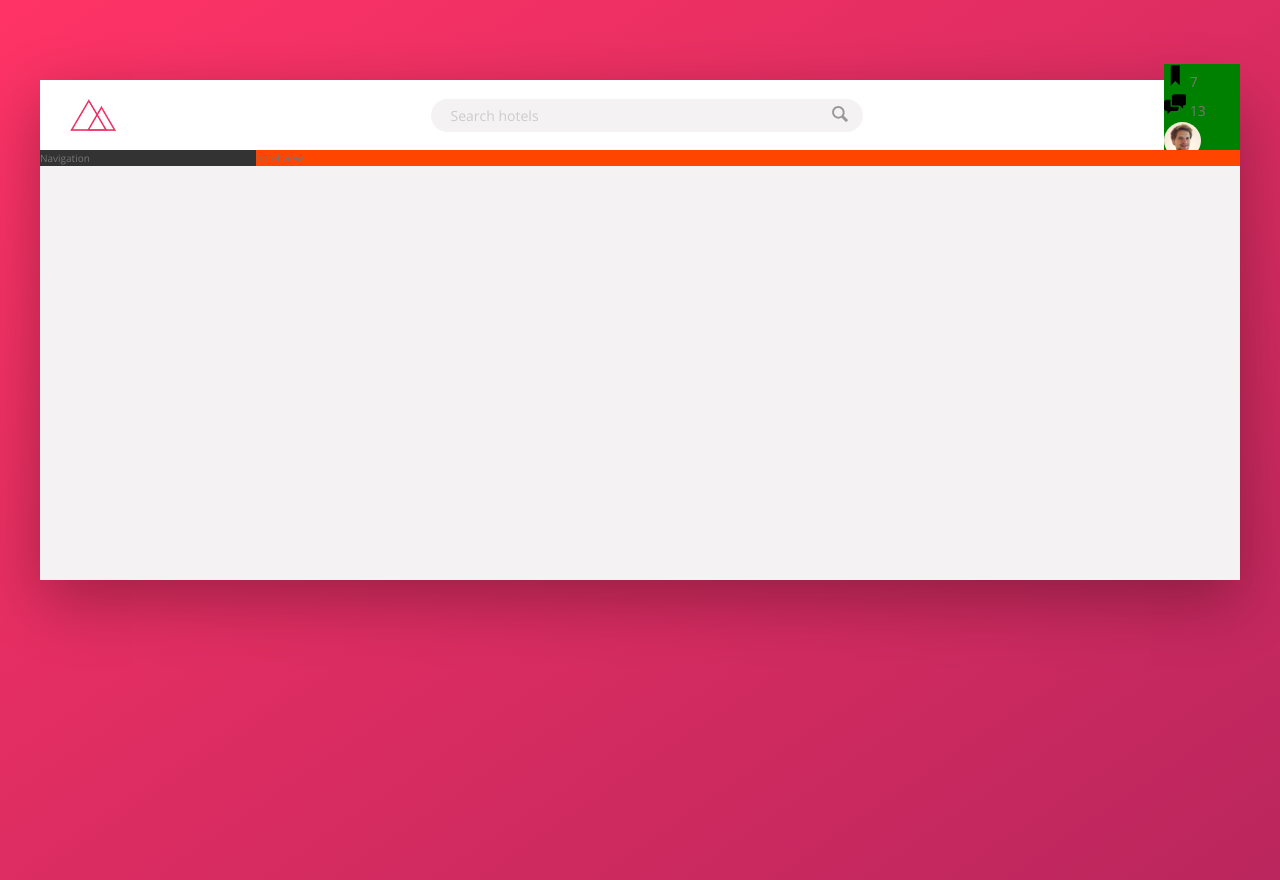
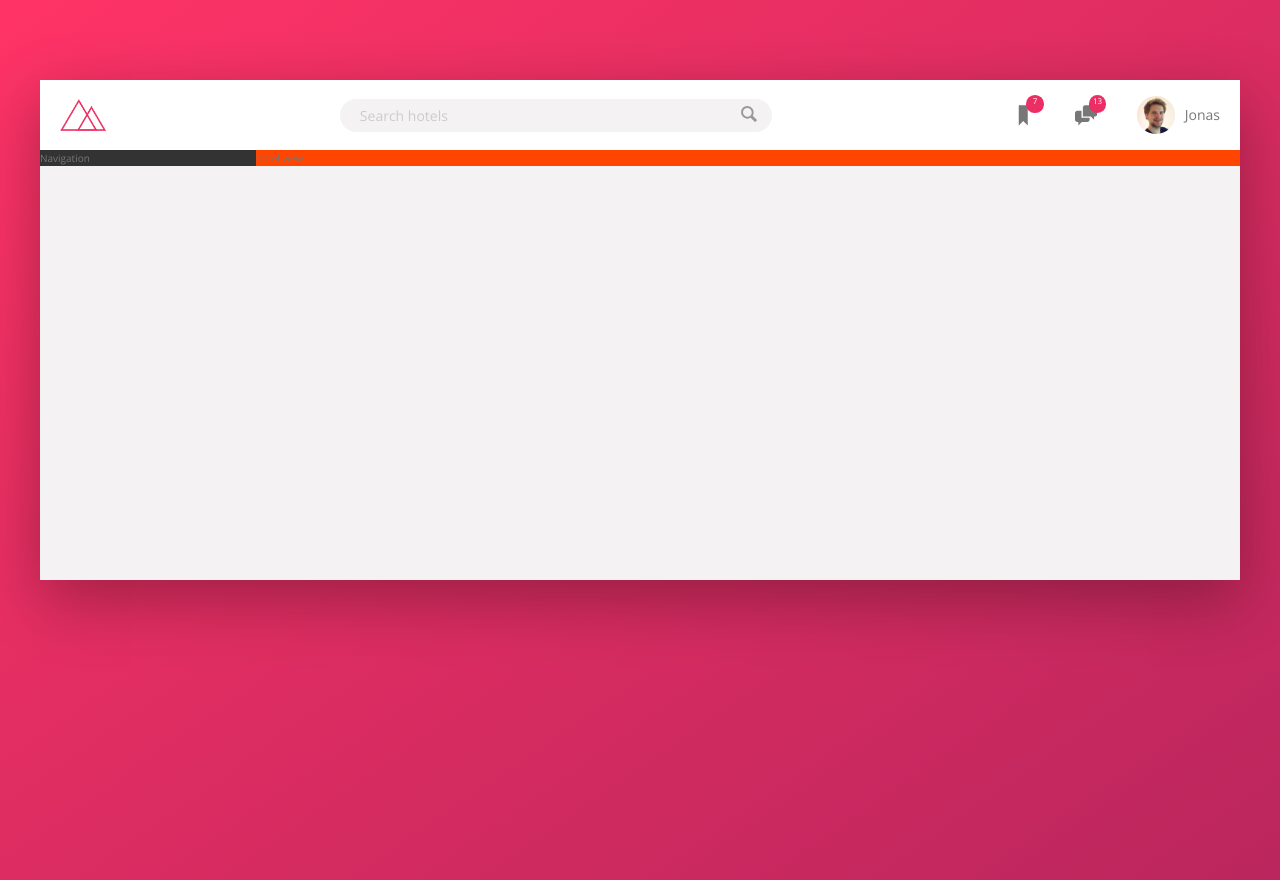
Before and after one commit to wesleyramalho/trillo, a website: page index.html in a window 1280 px wide. Drawn offline with nearby package versions, Linux system fonts and the light colour scheme.

Commit message:
nav bar css for icons and user photo

```diff
--- a/sass/_components.scss
+++ b/sass/_components.scss
@@ -1,7 +1,7 @@
 //LOGO
 .logo {
   height: 3.25rem;
-  margin-left: 3rem;
+  margin-left: 2rem;
 }
 
 //SEARCH
@@ -30,8 +30,8 @@
     }
 
     &::-webkit-input-placeholder {
-       font-weight: 100;
-       color: var(--color-grey-light-4);
+      font-weight: 100;
+      color: var(--color-grey-light-4);
     }
   }
 
@@ -59,26 +59,50 @@
 
 //USER NAVIGATION
 .user-nav {
-  background-color: green;
+  align-self: stretch;
+  display: flex;
+  align-items: center;
+
+  & > * {
+    padding: 0 2rem;
+    cursor: pointer;
+    height: 100%;
+    display: flex;
+    align-items: center;
+  }
+  & > *:hover {
+    background-color: var(--color-grey-light-2);
+  }
+
   &__icon-box {
+    position: relative;
   }
 
   &__icon {
     height: 2.25rem;
     width: 2.25rem;
+    fill: var(--color-grey-dark-2);
   }
 
   &__notification {
-  }
+    font-size: 0.8rem;
+    height: 1.75rem;
+    width: 1.75rem;
+    border-radius: 50%;
+    background-color: var(--color-primary);
+    color: #fff;
+    position: absolute;
+    top: 1.5rem;
+    right: 1.1rem;
 
-  &__user {
+    display: flex;
+    justify-content: center;
   }
 
   &__user-photo {
     height: 3.75rem;
     border-radius: 50%;
+    margin-right: 1rem;
   }
 
-  &__user-name {
-  }
 }
```
Also changed, not shown: css/style.css.
